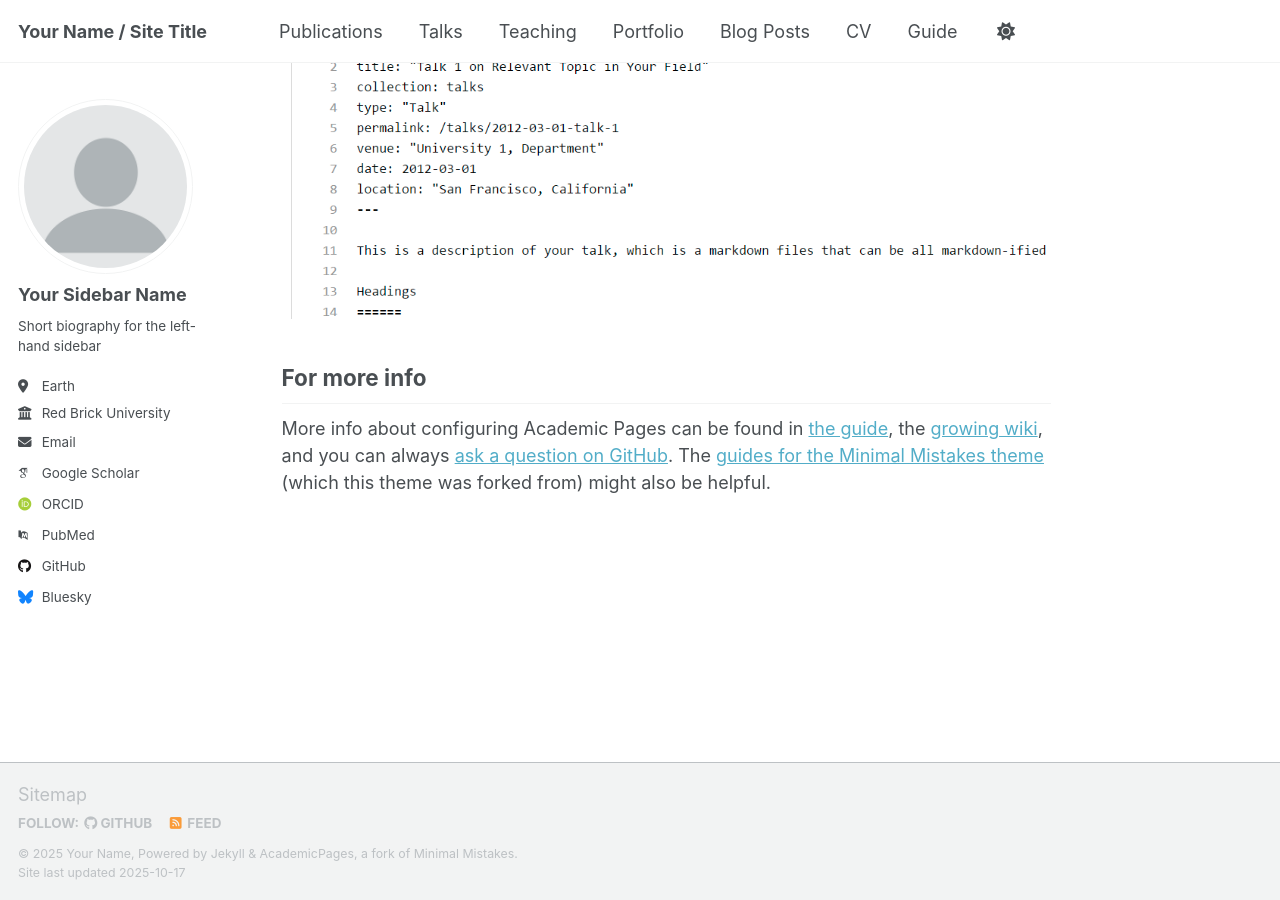
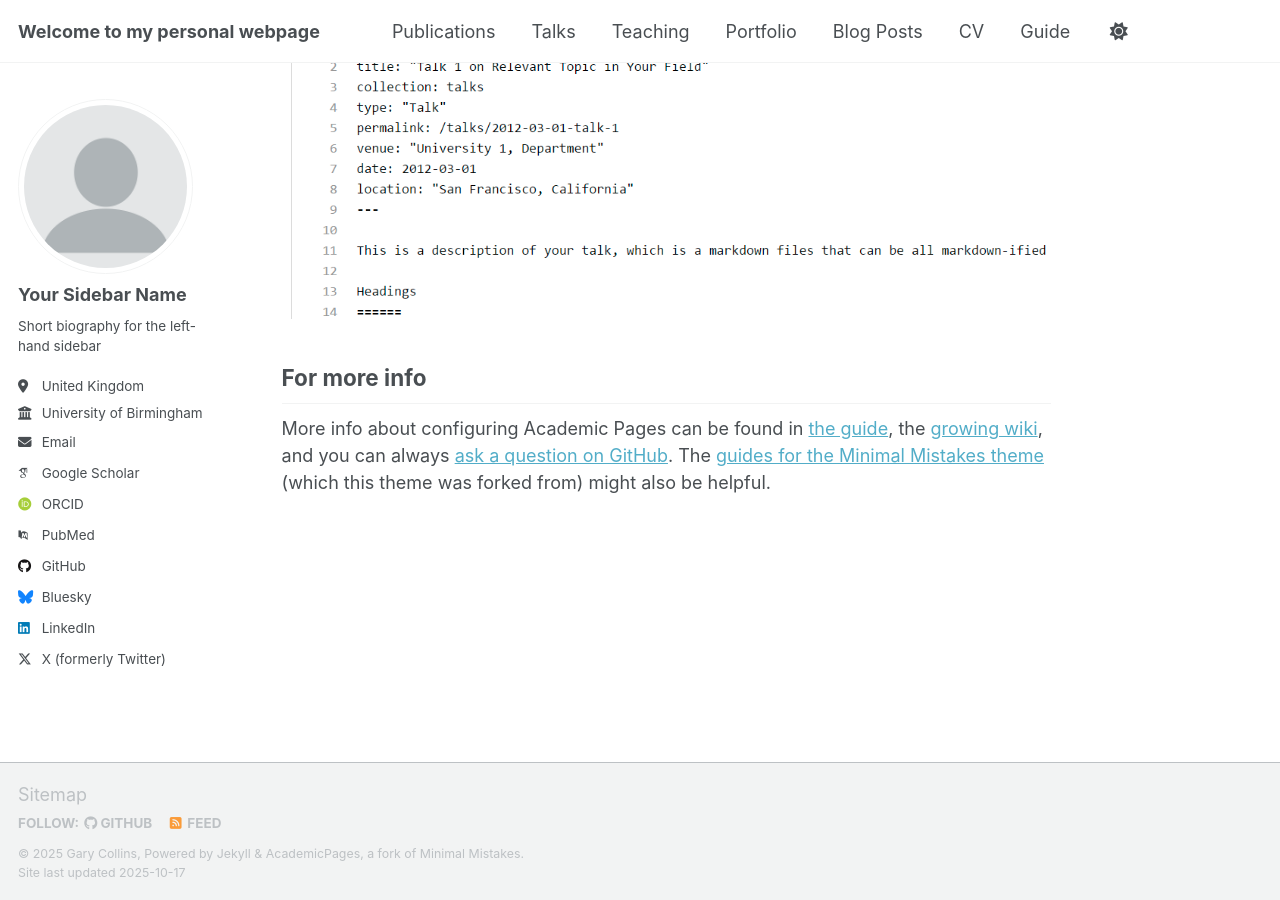
Before and after one commit to gscollins1973/gscollins1973.github.io, a Jekyll site: the page built from _pages/about.md, in a window 1280 px wide and 900 px high, scrolled down 2880 px. Built offline with Jekyll 4.4.1, drawn with Linux system fonts in a browser that asks for light colours; some web fonts are replaced; a script that is not in the unit is left out.

Commit message:
Update _config.yml

```diff
--- a/_config.yml
+++ b/_config.yml
@@ -9,14 +9,14 @@
 # Basic Site Settings
 locale                   : "en-US"
 site_theme               : "default" # Currently available options are "default", "air"
-title                    : "Your Name / Site Title"
+title                    : "Welcome to my personal webpage"
 title_separator          : "-"
-name                     : &name "Your Name"
-description              : &description "Your Name's academic portfolio"   # Update this with a general description of your site, this is the default if not overridden by a page
-url                      : https://academicpages.github.io # The base hostname & protocol for your site e.g. "https://[your GitHub username].github.io",
+name                     : &name "Gary Collins"
+description              : &description "Professor of Medical Statistics"   # Update this with a general description of your site, this is the default if not overridden by a page
+url                      : https://gscollins1973.github.io # The base hostname & protocol for your site e.g. "https://[your GitHub username].github.io",
                                                            # or if you already have some other page hosted on Github then use "https://[your GitHub username].github.io/[Your Repo Name]"
 baseurl                  : "" # the subpath of your site, e.g. "/blog"
-repository               : "academicpages/academicpages.github.io"
+repository               : "gscollins1973/gscollins1973.github.io"
 
 # Site Author - The following control what appear as part of the author content on the side bar.
 #               If a field is blank the icon and link will not appear, otherwise it will be shown.
@@ -27,20 +27,20 @@ author:
   name             : "Your Sidebar Name"
   pronouns         : # example: "she/her"
   bio              : "Short biography for the left-hand sidebar"
-  location         : "Earth"
-  employer         : "Red Brick University"
+  location         : "United Kingdom"
+  employer         : "University of Birmingham"
   uri              : # URL
-  email            : "none@example.org"
+  email            : "g.s.collins@csm.ox.ac.uk"
 
   # Academic websites
   academia         : # URL
   arxiv            : # URL - Update with the correct link to your profile
-  googlescholar    : "https://scholar.google.com/citations?user=PS_CX0AAAAAJ"
+  googlescholar    : "https://scholar.google.co.uk/citations?hl=en&tzom=-60&user=cVKF81gAAAAJ&view_op=list_works"
   inspire-hep      : # URL
   impactstory      : # URL
-  orcid            : "http://orcid.org/yourorcidurl"
+  orcid            : "https://orcid.org/0000-0002-2772-2316"
   semantic         : # URL
-  pubmed           : "https://www.ncbi.nlm.nih.gov/pubmed/?term=john+snow"
+  pubmed           : "https://pubmed.ncbi.nlm.nih.gov/?term=Collins+GS&cauthor_id=41070156"
   researchgate     : # URL
   scopus           : # URL
 
@@ -48,13 +48,13 @@ author:
   bitbucket        : # Username - Update with your username on the site
   codepen          : # Username
   dribbble         : # Username
-  github           : "academicpages"
+  github           : "gscollins1973"
   kaggle           : # Username
   stackoverflow    : # User number or user number and name (i.e., use "1" or "1/jeff-atwood")
 
   # Social media
   artstation       : # Username
-  bluesky          : "bsky.app" # Replace this with you Bluesky username
+  bluesky          : "gscollins.bsky.social" # Replace this with you Bluesky username
   facebook         : # Username
   flickr           : # Username
   foursquare       : # Username
@@ -63,7 +63,7 @@ author:
   keybase          : # Username
   instagram        : # Username
   lastfm           : # Username
-  linkedin         : # Username
+  linkedin         : "gary-collins-4101a443"
   mastodon         : # URL
   medium           : # URL
   pinterest        : # Username
@@ -71,7 +71,7 @@ author:
   steam            : # Username
   telegram         : # URL
   tumblr           : # Username
-  twitter          : # Username for X / Twitter
+  twitter          : "GSCollins"
   vine             : # Username
   weibo            : # Username
   wikipedia        : # Username
```
